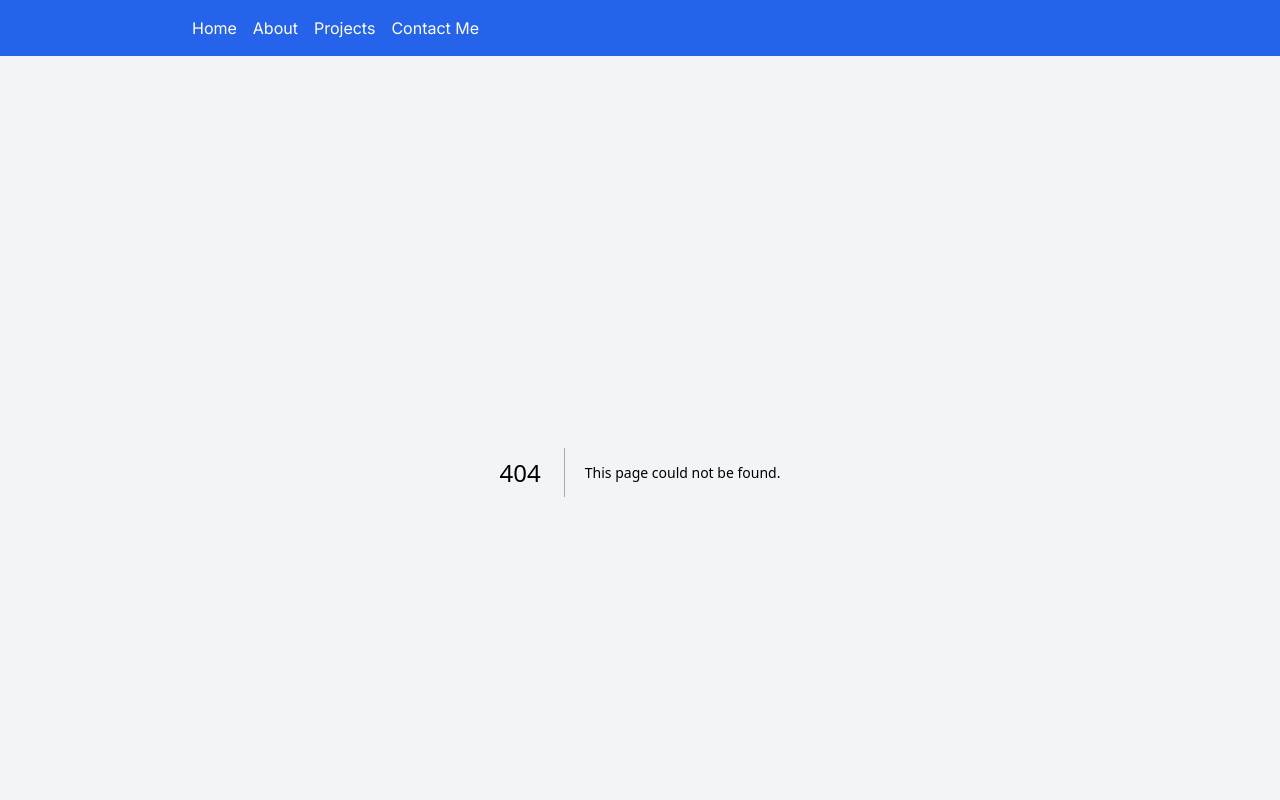
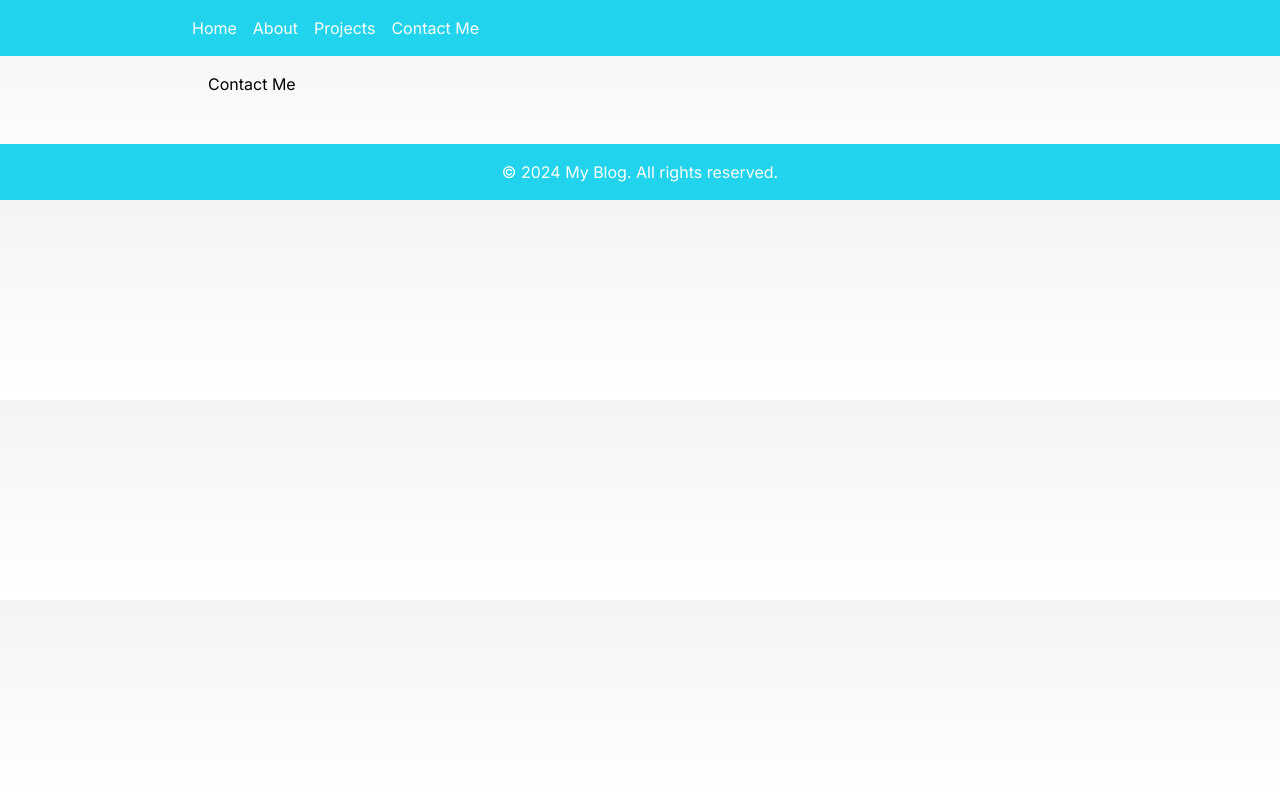
Before and after one commit to ChannersSoh/portfolio-website, a Next.js app: page /contact-me in a window 1280 px wide. Before the commit this address had no page. Shown: the top 800 px of the page. Built offline with nearby package versions, Linux system fonts and the light colour scheme.

Commit message:
added mutiple pages and created paths to them

```diff
--- /dev/null
+++ b/src/app/about/page.tsx
@@ -0,0 +1,3 @@
+export default function Page() {
+    return <p>About Page</p>;
+  }
--- /dev/null
+++ b/src/app/contact-me/page.tsx
@@ -0,0 +1,3 @@
+export default function Page() {
+    return <p>Contact Me</p>;
+  }
--- a/src/app/layout.tsx
+++ b/src/app/layout.tsx
@@ -1,4 +1,5 @@
 import type { Metadata } from "next";
+import Link from "next/link"
 import { Inter } from "next/font/google";
 import "./globals.css";
 
@@ -17,20 +18,20 @@ export default function RootLayout({
   return (
     <html lang="en">
       <body className={`${inter.className} bg-gray-100`}>
-        <header className="bg-blue-600 text-white p-4">
+        <header className="bg-cyan-400 text-white p-4">
           <nav className="max-w-4xl mx-auto">
             <ul className="flex space-x-4">
-              <li><a href="/" className="hover:underline">Home</a></li>
-              <li><a href="/about" className="hover:underline">About</a></li>
-              <li><a href="/blog" className="hover:underline">Projects</a></li>
-              <li><a href="/blog" className="hover:underline">Contact Me</a></li>
+              <li><Link href="/" className="hover:underline">Home</Link></li>
+              <li><Link href="/about" className="hover:underline">About</Link></li>
+              <li><Link href="/projects" className="hover:underline">Projects</Link></li>
+              <li><Link href="/contact-me" className="hover:underline">Contact Me</Link></li>
             </ul>
           </nav>
         </header>
         <main className="max-w-4xl mx-auto p-4">
           {children}
         </main>
-        <footer className="bg-blue-600 text-white p-4 mt-8">
+        <footer className="bg-cyan-400 text-white p-4 mt-8">
           <div className="max-w-4xl mx-auto text-center">
             &copy; {new Date().getFullYear()} My Blog. All rights reserved.
           </div>
--- a/src/app/page.tsx
+++ b/src/app/page.tsx
@@ -1,6 +1,6 @@
 export default function Home() {
   return (
-    <div>
+    <main>
       <h1 className="text-4xl font-bold text-center mb-8">Welcome to My Portfolio</h1>
 
       <div className="grid gap-8">
@@ -13,6 +13,6 @@ Lorem Ipsum is simply dummy text of the printing and typesetting industry. Lorem
 </p>
         </article>
       </div>
-    </div>
+    </main>
   );
 }
--- /dev/null
+++ b/src/app/projects/page.tsx
@@ -0,0 +1,3 @@
+export default function Page() {
+    return <p>Projects Page</p>;
+  }
```
